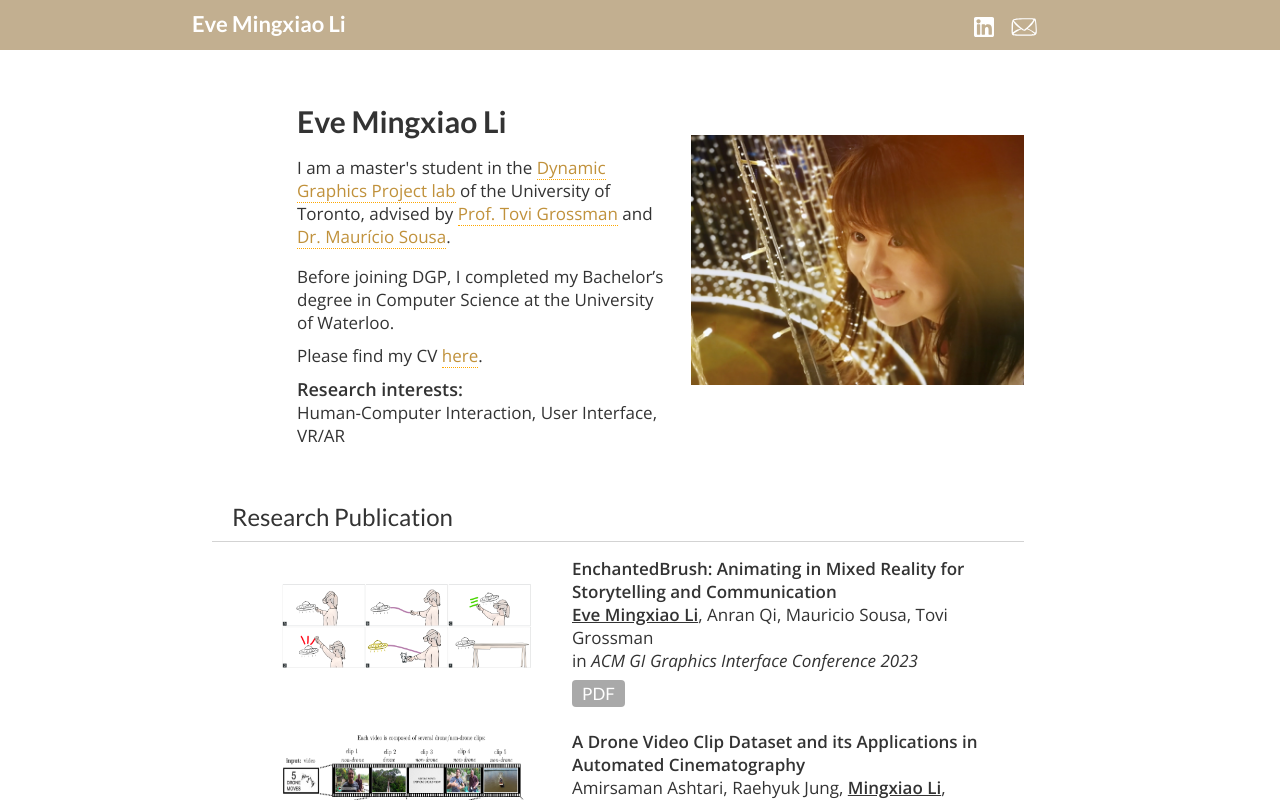
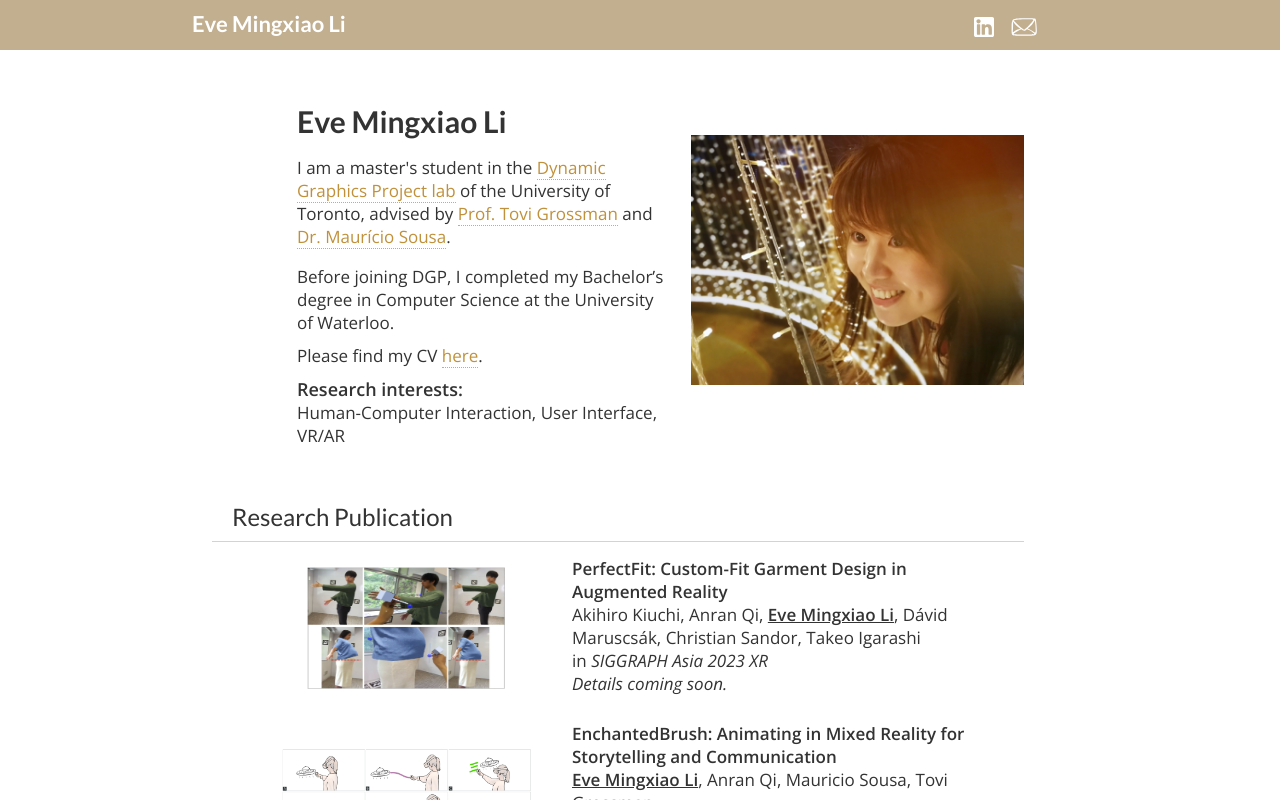
Before and after one commit to evelimx/evelimx.github.io, a React (Create React App) app: page / in a window 1280 px wide. Shown: the top 800 px of the page. Built offline with nearby package versions, Linux system fonts and the light colour scheme; some icons are missing.

Commit message:
siggraph

```diff
--- a/src/components/research/research_preview.js
+++ b/src/components/research/research_preview.js
@@ -23,7 +23,6 @@ const Research = ({research}) => (
                 {!!research.doi && <a href={research.doi} target="_blank">DOI</a>}
                 {!!research.video && <a href={research.video} target="_blank">VIDEO</a>}
                 </div> : <div className="details">{research.details}</div>
-
             }
         </div>
     </div>
--- a/src/data/research.json
+++ b/src/data/research.json
@@ -1,4 +1,12 @@
 [
+    {
+        "id": 3,
+        "title": "PerfectFit: Custom-Fit Garment Design in Augmented Reality",
+        "authors": "Akihiro Kiuchi, Anran Qi, <b><u>Eve Mingxiao Li</u></b>, Dávid Maruscsák, Christian Sandor, Takeo Igarashi",
+        "conference": "SIGGRAPH Asia 2023 XR",
+        "thumbnail": "garment.png",
+        "details": "Details coming soon."
+    },
     {
         "id": 2,
         "title": "EnchantedBrush: Animating in Mixed Reality for Storytelling and Communication",
```
Also changed, not shown: src/data/research_thumbnails/garment.png (added).
